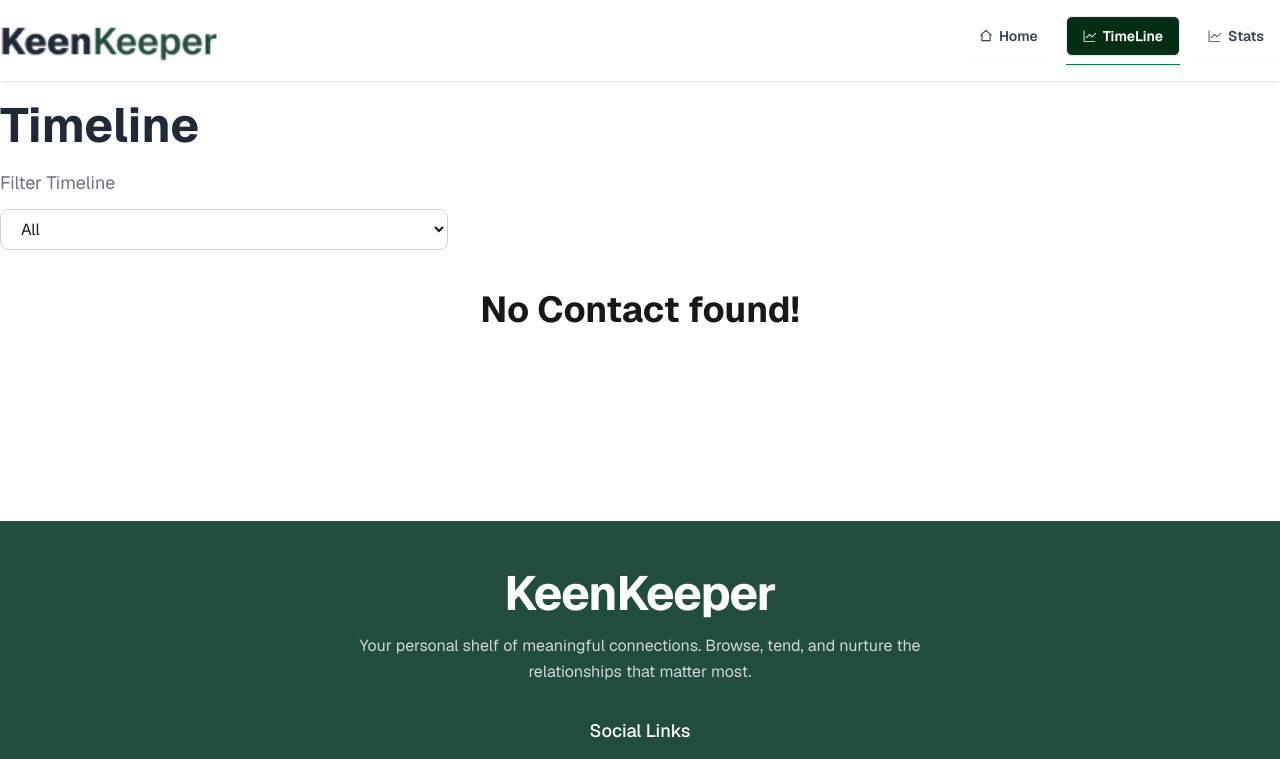
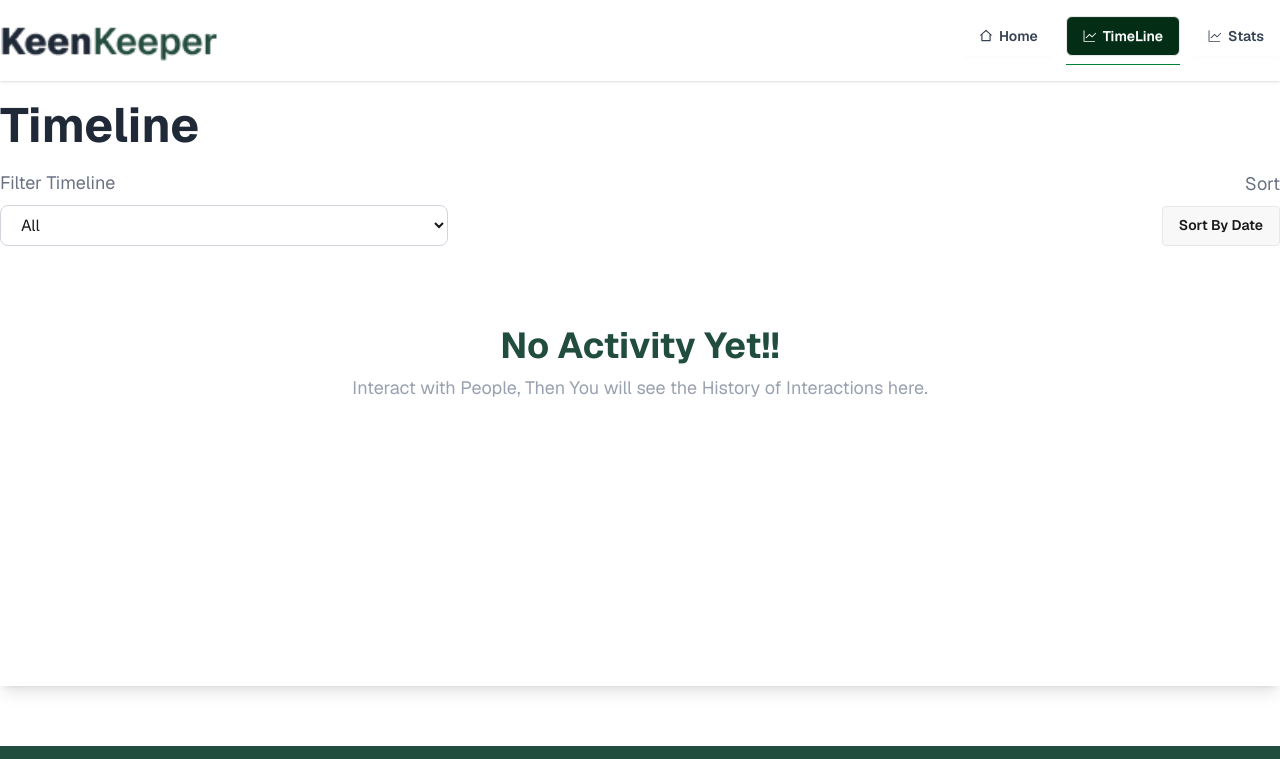
Before and after one commit to arRahat129/assignment07-ar_rahat, a Next.js app: page /timeline in a window 1280 px wide. Shown: the top 759 px of the page. Built offline with nearby package versions, Linux system fonts and the light colour scheme.

Commit message:
added the sorting process for date

```diff
--- a/src/components/Stats/PieChartRecharts.jsx
+++ b/src/components/Stats/PieChartRecharts.jsx
@@ -11,10 +11,10 @@ const PieChartRecharts = () => {
     if (timelines.length === 0) {
         return (
             <div className="container mx-auto my-10 p-10 text-center bg-white shadow-lg min-h-[50vh]">
-                <h2 className="text-2xl font-semibold text-gray-600">
+                <h2 className="text-2xl md:text-4xl font-bold text-blue-900">
                     No activity yet!!
                 </h2>
-                <p className="text-gray-400 mt-2">
+                <p className="text-gray-400 mt-2 md:text-lg">
                     Start calling, texting, or video to see stats here.
                 </p>
             </div>
--- a/src/components/TimelineData/TimelineClient.jsx
+++ b/src/components/TimelineData/TimelineClient.jsx
@@ -6,18 +6,34 @@ import { TimelinesContext } from '../context/timeline.context';
 
 const TimelineClient = () => {
     const { timelines } = useContext(TimelinesContext);
+
     const [filterType, setFilterType] = useState("all");
+    const [sortOrder, setSortOrder] = useState("newest");
 
-    const processedTimelines = timelines.filter(item => {
+    let filtered = timelines.filter(item => {
         return filterType === "all" || item.type === filterType;
+    });
+
+    let processedTimelines = filtered.sort((a, b) => {
+        if (sortOrder === "newest") {
+            return new Date(b.time) - new Date(a.time);
+        } else {
+            return new Date(a.time) - new Date(b.time);
+        }
     });
 
     return (
         <div className='container mx-auto space-y-5 min-h-[50vh]'>
-            <h2 className='text-[#1F2937] text-2xl md:text-4xl lg:text-5xl font-bold'>Timeline</h2>
+            <h2 className='text-[#1F2937] text-3xl md:text-4xl lg:text-5xl text-center md:text-start font-bold py-5 md:py-0'>
+                Timeline
+            </h2>
 
-            <div className='flex flex-col mx-auto md:mx-0 gap-3 max-w-md'>
-                <label htmlFor="" className='text-gray-500 text-lg text-center md:text-start'>Filter Timeline</label>
+            <div className='flex flex-col md:flex-row justify-center md:justify-between gap-5 items-center'>
+
+                <div className='flex flex-col gap-2 max-w-md w-full'>
+                    <label className='text-gray-500 text-lg text-center md:text-start'>
+                        Filter Timeline
+                    </label>
                     <select
                         className="border border-gray-300 px-4 py-2 rounded-lg"
                         onChange={event => setFilterType(event.target.value)}
@@ -29,11 +45,41 @@ const TimelineClient = () => {
                     </select>
                 </div>
 
+                <div className="space-y-2">
+                    <h2 className='text-gray-500 text-lg text-center md:text-end'>
+                        Sort
+                    </h2>
+                    <div className="dropdown dropdown-end">
+                        <div tabIndex={0} role="button" className="btn">
+                            Sort By Date
+                        </div>
+                        <ul tabIndex={0} className="dropdown-content menu bg-base-100 rounded-box z-10 w-52 p-2 shadow-sm">
+                            <li>
+                                <a onClick={() => setSortOrder("newest")}>
+                                    Newest First
+                                </a>
+                            </li>
+                            <li>
+                                <a onClick={() => setSortOrder("oldest")}>
+                                    Oldest First
+                                </a>
+                            </li>
+                        </ul>
+                    </div>
+                </div>
+
+            </div>
+
             <div className="container mx-auto my-10">
                 {processedTimelines.length === 0 ? (
-                    <h2 className="font-bold text-2xl md:text-4xl text-center my-5">
-                        No Contact found!
+                    <div className="container mx-auto my-10 p-10 text-center bg-white shadow-lg min-h-[50vh]">
+                        <h2 className="text-2xl md:text-4xl font-bold text-[#214d3e]">
+                            No Activity Yet!!
                         </h2>
+                        <p className="text-gray-400 mt-2 md:text-lg">
+                            Interact with People, Then You will see the History of Interactions here.
+                        </p>
+                    </div>
                 ) : (
                     <TimelineData timelines={processedTimelines} />
                 )}
```
Lines whose indentation alone changed are shown as unchanged.
